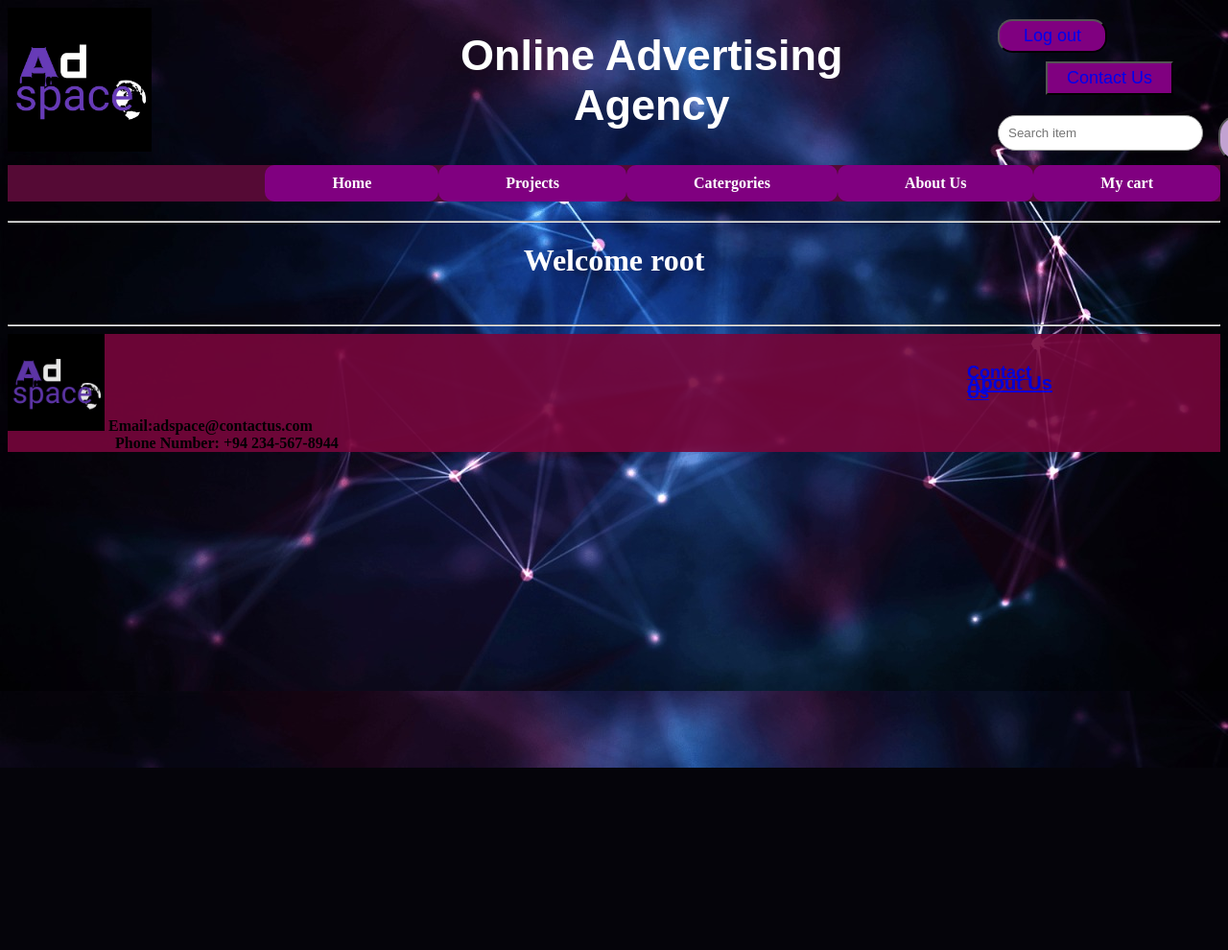
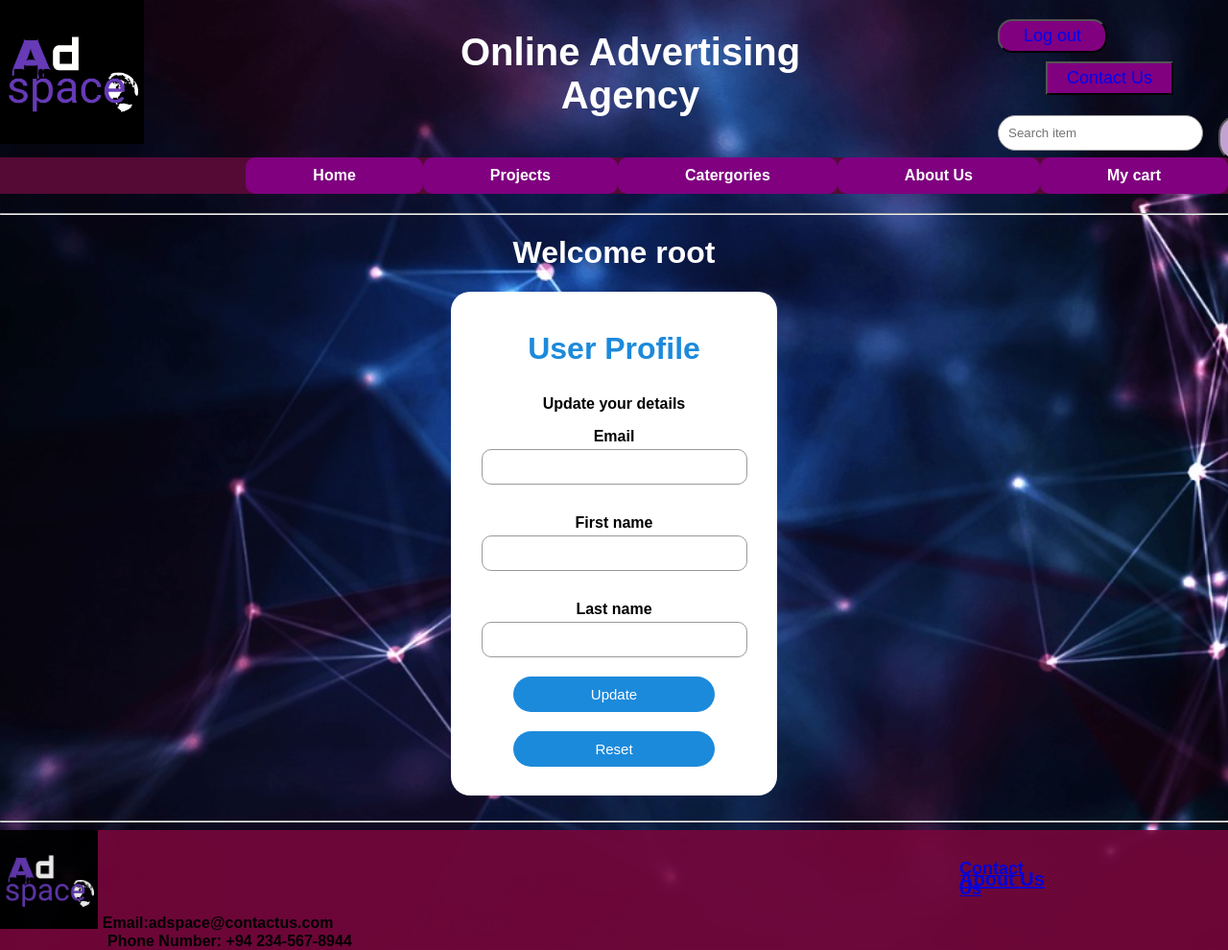
Before and after one commit to it21097010/website-project, a PHP site: page /dashboard.php in a window 1280 px wide; the page is wider, and only the part inside the window is pictured. Shown: that part at 96% size. Before the commit the page ends 800 px from the top of that part, so only its background shows below. Run offline with PHP 8.4, Linux system fonts and the light colour scheme; the visitor is signed in with stand-in values (Sample User, id 1); data that the repository does not hold is empty.

Commit message:
created dashboard connection

```diff
--- a/dashboard.php
+++ b/dashboard.php
@@ -15,13 +15,15 @@
 ?>
 <?php
 $id=$_SESSION['id'];
-$data="SELECT Username,First_Name FROM member WHERE Member_ID='$id'";
+$data="SELECT Member_ID,Username,First_Name,Last_Name,email FROM member WHERE Member_ID='$id'";
 $result=$conn->query($data) or die(mysqli_error());
 if ($result-> num_rows>0){
 	while($row=$result->fetch_assoc()){
-
+		$memberID=$row['Member_ID'];
 		$username=$row['Username'];
-		$name=$row['First_Name'];
+		$Fname=$row['First_Name'];
+    $Lname=$row['Last_Name'];
+    $email=$row['email'];
 
 	}
 
@@ -33,7 +35,7 @@
   <title>Dashboard</title>
   <link rel="stylesheet" href="Styles/dashboard.css" />
   <link rel="stylesheet" href="Styles/Home.css" />
-
+  <link rel="stylesheet" href="Styles/signin.css" />
 
 </head>
 
@@ -60,6 +62,19 @@
   </ul>
 <font color="white">
   <center><hr><h1>Welcome <?php echo"$username"?></h1></center>
+  <div class="sign-in-form">
+    <h1> User Profile<br></h1><h4>Update your details</h4>
+    <form action="updateProfile.php" method="post">
+     <h4>Email</h4>
+      <input type="email" name="email" class="input-box" placeholder=" <?php echo"$email"?>">
+      <h4>First name</h4>
+      <input type="text" name="Fname" class="input-box" placeholder=" <?php echo"$Fname"?>">
+      <h4>Last name</h4>
+      <input type="text" name="Lname" class="input-box" placeholder=" <?php echo"$Lname"?>">
+      <button type="submit" name="$memberID"class="signin-btn">Update</button>
+      <button type="reset" class="signin-btn">Reset</button>
+    </form>
+  </div>
 
 </font>
 <br>
```
Also changed, not shown: updateProfile.php (added, +51 -0 lines).
